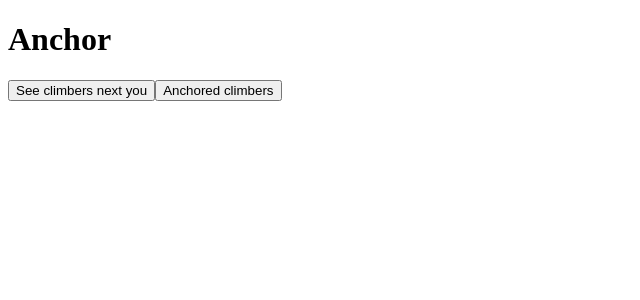
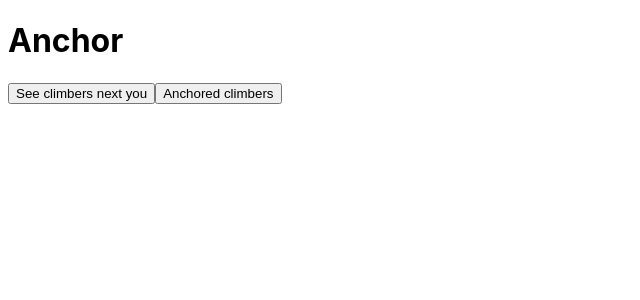
Before and after one commit to Elinex/MVP-Anchor, a React app: page / in a window 1280 px wide. Shown: the top 300 px of the page, without its empty margins (0-640 px from the left). Built offline with nearby package versions, Linux system fonts and the light colour scheme; the HTML template or start-up script is replaced by a standard one.

Commit message:
style Item component

```diff
--- a/package.json
+++ b/package.json
@@ -22,6 +22,7 @@
     "express": "^4.15.0",
     "faker": "^4.1.0",
     "jquery": "^3.1.1",
+    "moment": "^2.24.0",
     "mongoose": "^4.8.6",
     "mysql": "^2.13.0",
     "react": "^15.4.2",
--- a/react-client/src/components/Item.jsx
+++ b/react-client/src/components/Item.jsx
@@ -1,44 +1,78 @@
 import React from 'react';
+import moment from 'moment';
 
 const styles = {
   mainDiv: {
-    width: '192px',
-    boxShadow: '0 0 0 1px rgba(0,0,0,.15)'
+    display: 'flex',
+    flexDirection: 'column',
+    width: '250px',
+    height: '340px',
+    boxShadow: '0 0 0 1px rgba(0,0,0,.15)',
+    fontSize: '0.8em',
+    color: 'rgba(0,0,0,.6)',
+    textAlign: 'center',
+    padding: '20px 0 10px 0',
+    lineHeight: '1.6em'
   },
   img: {
     backgroundColor: '#fff',
     border: '2px solid #fff',
     boxShadow: '0 0 3px 0 rgba(0,0,0,.2)',
-    width: '104px',
-    height: '104px',
+    width: '150px',
+    height: '150px',
     boxSizing: 'border-box',
     backgroundClip: 'content-box',
     borderRadius: '50%'
+  },
+  divName: {
+    margin: '10px 0 10px 0'
+  },
+  name: {
+    fontSize: '1.2em',
+    wordBreak: 'break-all',
+    overflow: 'hidden',
+    textOverflow: 'ellipsis',
+    color: '#665ed0',
+    fontWeight: 'bold'
+  },
+  location: {
+    overflow: 'hidden',
+    textOverflow: 'ellipsis',
+    color: 'rgba(0,0,0,.6)'
+  },
+  climbSince: {
+    flex: '1 100%'
   }
 }
 
 const Item = ({user}) => {
   return (
     <div style={styles.mainDiv}>
-      <img src={user.avatar} style={styles.img}></img>
-      <span>{user.name}</span>
-      <span>{user.city}</span>
-      <span>Prefered category: {user.preferCategory}</span>
-      <span>Prefer climbing in: {user.preferClimb}</span>
-      <span>{`Climb since ${user.climbSince}`}</span>
-      <span>Level: {user.level}</span>
+      <div>
+        <img src={user.avatar} style={styles.img}></img>
+      </div>
+      <div style={styles.divName}>
+        <span style={styles.name}>{user.name}</span>
+        <br></br>
+        <span style={styles.location}>{user.city}, {user.state}</span>
+      </div>
+      <div>
+        <span>Prefered category </span>
+        <span style={{color: '#665ed0', fontSize: '1.2em'}}>{user.preferCategory}</span>
+      </div>
+      <div>
+        <span>Prefer climbing in </span>
+        <span style={{color: '#665ed0', fontSize: '1.2em'}}>{user.preferClimb}</span>
+      </div>
+      <div>
+        <span>Level </span>
+        <span style={{color: '#665ed0', fontSize: '1.2em'}}>{user.level}</span>
+      </div>
+      <div style={styles.climbSince}>
+        <span>Climb since  {moment(user.climbSince, "YYYYMMDD").fromNow()}</span>
+      </div>
     </div>
   )
 }
 
 export default Item;
-
-// name: `${faker.name.firstName()} ${faker.name.lastName()}`,
-// avatar: faker.internet.avatar(),
-// email: faker.internet.email(),
-// city: faker.address.city(),
-// zipcode: faker.address.zipCode(),
-// level: faker.random.arrayElement(['beginner','intermediate','advanced']),
-// preferCategory: faker.random.arrayElement(['bouldering','free solo','sport climbing','roped climbing', 'traditional climbing']),
-// preferClimb: faker.random.arrayElement(['indoor','outdoor','anywhere']),
-// climbSince: faker.date.past(),
--- a/react-client/src/index.jsx
+++ b/react-client/src/index.jsx
@@ -4,6 +4,12 @@ import $ from 'jquery';
 import users from './mockData.js';
 
 import List from './components/List.jsx';
+
+const styles = {
+  mainDiv: {
+    fontFamily: '-apple-system,system-ui,BlinkMacSystemFont,"Segoe UI",Roboto,"Helvetica Neue","Fira Sans",Ubuntu,Oxygen,"Oxygen Sans",Cantarell,"Droid Sans","Apple Color Emoji","Segoe UI Emoji","Segoe UI Emoji","Segoe UI Symbol","Lucida Grande",Helvetica,Arial,sans-serif'
+  }
+}
 
 class App extends React.Component {
   constructor(props) {
@@ -48,7 +54,7 @@ class App extends React.Component {
     const { activeView } = this.state;
 
     return (
-      <div>
+      <div style={styles.mainDiv}>
         <h1>Anchor</h1>
         <button onClick={() => this.changeView('showClimbers')}>See climbers next you</button>
         <button onClick={() => this.changeView('showAnchors')}>Anchored climbers</button>
--- a/react-client/src/mockData.js
+++ b/react-client/src/mockData.js
@@ -7,6 +7,7 @@ const generateUser = (id) => ({
   email: faker.internet.email(),
   city: faker.address.city(),
   zipcode: faker.address.zipCode(),
+  state: faker.address.state(),
   level: faker.random.arrayElement(['beginner','intermediate','advanced']),
   preferCategory: faker.random.arrayElement(['bouldering','free solo','sport climbing','roped climbing', 'traditional climbing']),
   preferClimb: faker.random.arrayElement(['indoor','outdoor','anywhere']),
```
Also changed, not shown: 2 other files (tests, documents, lock files or other folders).
